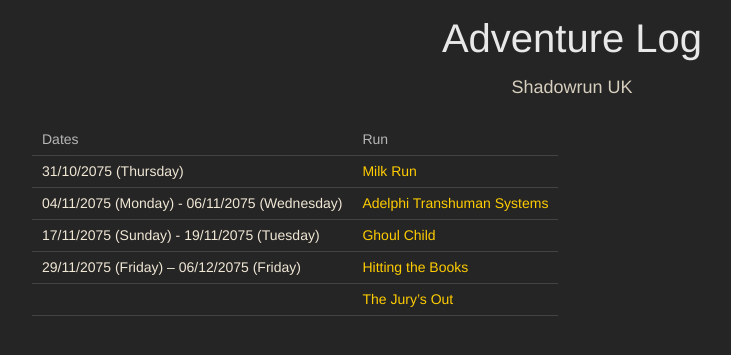
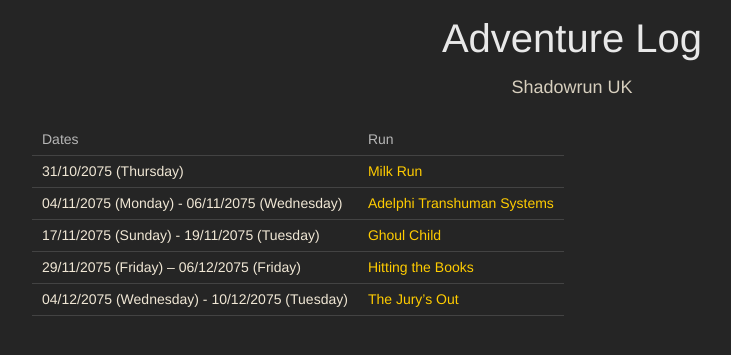
Before and after one commit to Anomandarist/Shadowrun-UK, a Jekyll site: the page built from AdventureLog/index.md, in a window 1280 px wide. Shown: the top 355 px of the page, without its empty margins (68-799 px from the left). Built offline with Jekyll 4.4.1, drawn with Linux system fonts in a browser that asks for light colours.

Commit message:
Add Adventure Log: The Jury's Out Dates on Index page

```diff
--- a/AdventureLog/index.md
+++ b/AdventureLog/index.md
@@ -3,10 +3,10 @@ title: Adventure Log
 layout: default
 ---
 
-| Dates                                        | Run                                                       |
-| -------------------------------------------- | --------------------------------------------------------- |
-| 31/10/2075 (Thursday)                        | [Milk Run](MilkRun.md)                                    |
-| 04/11/2075 (Monday) - 06/11/2075 (Wednesday) | [Adelphi Transhuman Systems](AdelphiTranshumanSystems.md) |
-| 17/11/2075 (Sunday) - 19/11/2075 (Tuesday)   | [Ghoul Child](GhoulChild.md)                              |
-| 29/11/2075 (Friday) – 06/12/2075 (Friday)    | [Hitting the Books](HittingTheBooks.md)                   |
-|                                              |                       [The Jury’s Out](TheJurysOut.md)                                    |
+| Dates                                         | Run                                                       |
+| --------------------------------------------- | --------------------------------------------------------- |
+| 31/10/2075 (Thursday)                         | [Milk Run](MilkRun.md)                                    |
+| 04/11/2075 (Monday) - 06/11/2075 (Wednesday)  | [Adelphi Transhuman Systems](AdelphiTranshumanSystems.md) |
+| 17/11/2075 (Sunday) - 19/11/2075 (Tuesday)    | [Ghoul Child](GhoulChild.md)                              |
+| 29/11/2075 (Friday) – 06/12/2075 (Friday)     | [Hitting the Books](HittingTheBooks.md)                   |
+| 04/12/2075 (Wednesday) - 10/12/2075 (Tuesday) | [The Jury’s Out](TheJurysOut.md)                          |
```
